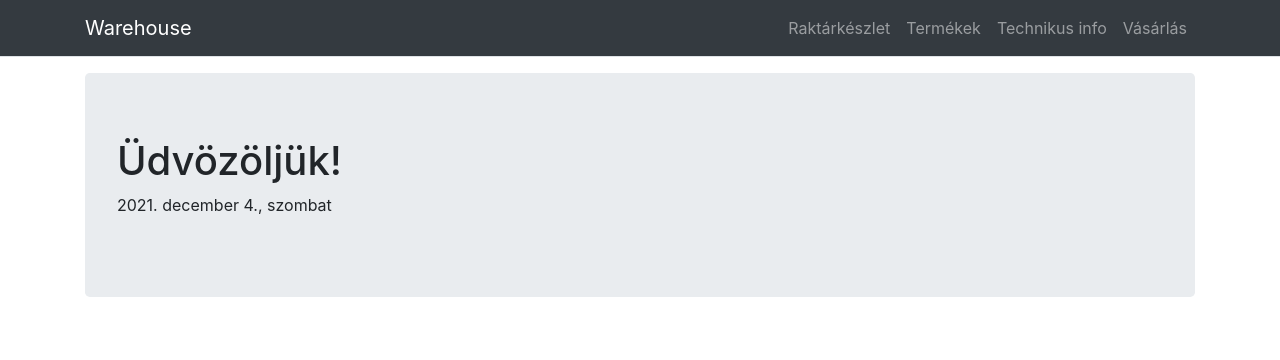
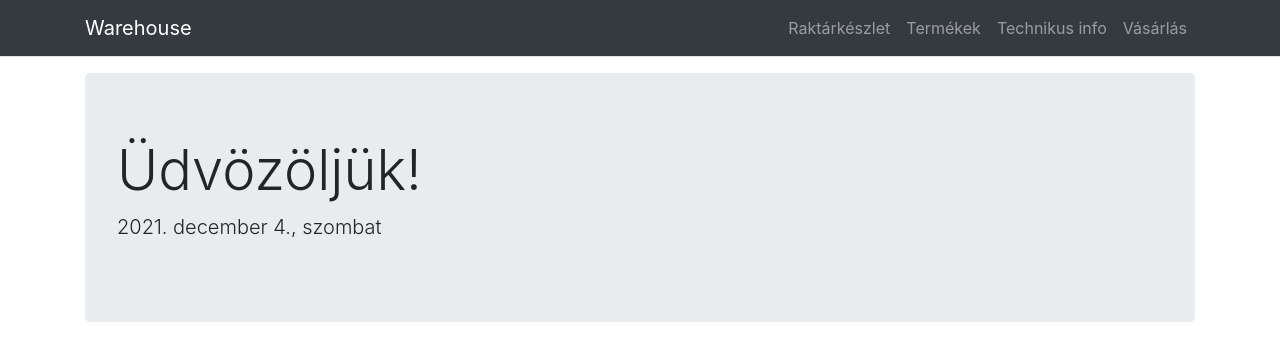
Before and after one commit to jbence1994/warehouse-ui, a React (Create React App) app: page / in a window 1280 px wide. Shown: the top 360 px of the page. Built offline with nearby package versions, Linux system fonts and the light colour scheme.

Commit message:
Re-design main page jumbotron (#37)

```diff
--- a/src/pages/home.jsx
+++ b/src/pages/home.jsx
@@ -5,8 +5,8 @@ import getCurrentDate from "../services/dateService";
 const Home = () => {
   return (
     <div className="jumbotron">
-      <h1>Üdvözöljük!</h1>
-      <p>{getCurrentDate()}</p>
+      <h1 className="display-4">Üdvözöljük!</h1>
+      <p className="lead">{getCurrentDate()}</p>
     </div>
   );
 };
```
